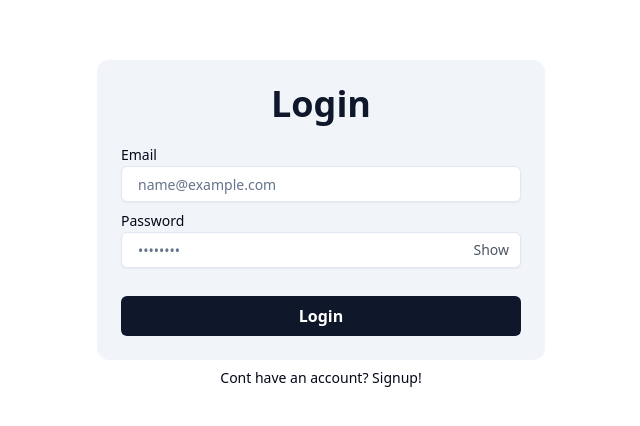
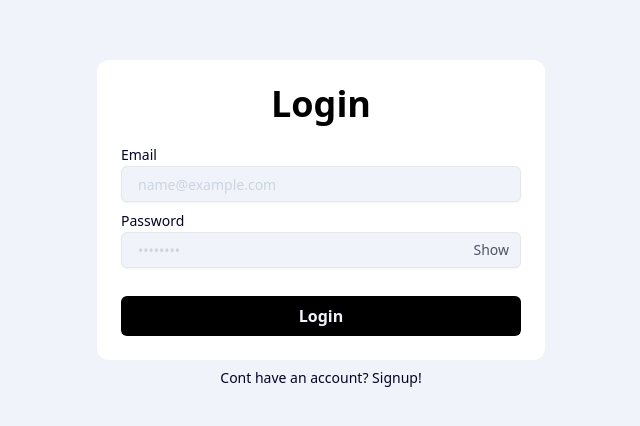
Before and after one commit to Moe-Zbib/wealthwise-frontend, a React (Vite) app: page /auth in a window 1280 px wide. Shown: the part 176-602 px from the top of the page, without its empty margins (319-959 px from the left). Built offline with nearby package versions, Linux system fonts and the light colour scheme.

Commit message:
Creating  Form login

```diff
--- a/package.json
+++ b/package.json
@@ -16,6 +16,7 @@
     "axios": "^1.6.8",
     "class-variance-authority": "^0.7.0",
     "clsx": "^2.1.0",
+    "lucide-react": "^0.363.0",
     "react": "^18.2.0",
     "react-dom": "^18.2.0",
     "react-router-dom": "^6.22.3",
@@ -26,12 +27,12 @@
     "@types/react": "^18.2.64",
     "@types/react-dom": "^18.2.21",
     "@vitejs/plugin-react": "^4.2.1",
-    "autoprefixer": "^10.4.18",
+    "autoprefixer": "^10.4.19",
     "eslint": "^8.57.0",
     "eslint-plugin-react": "^7.34.0",
     "eslint-plugin-react-hooks": "^4.6.0",
     "eslint-plugin-react-refresh": "^0.4.5",
-    "postcss": "^8.4.35",
+    "postcss": "^8.4.38",
     "tailwindcss": "^3.4.1",
     "vite": "^5.1.6"
   }
--- a/src/components/ui/input.jsx
+++ b/src/components/ui/input.jsx
@@ -7,7 +7,7 @@ const Input = React.forwardRef(({ className, type, ...props }, ref) => {
     <input
       type={type}
       className={cn(
-        "flex h-9 w-full rounded-md border border-input bg-transparent px-3 ring-red py-1 text-sm shadow-sm transition-colors file:border-0 file:bg-transparent file:text-sm file:font-medium placeholder:text-muted-foreground focus-visible:outline-none focus-visible:ring-1 focus-visible:ring-ring focus-visible:ring-slate-400 disabled:cursor-not-allowed disabled:opacity-50",
+        "flex h-9 w-full rounded-md border border-input bg-transparent px-3 ring-red py-1 text-sm shadow-sm transition-colors file:border-0 file:bg-transparent file:text-sm file:font-medium   focus-visible:outline-none focus-visible:ring-1 focus-visible:ring-ring focus-visible:ring-slate-400 disabled:cursor-not-allowed disabled:opacity-50",
         className
       )}
       ref={ref}
--- a/src/index.css
+++ b/src/index.css
@@ -2,75 +2,7 @@
 @tailwind components;
 @tailwind utilities;
 
-@layer base {
-  :root {
-    --background: 0 0% 100%;
-    --foreground: 222.2 84% 4.9%;
-
-    --card: 0 0% 100%;
-    --card-foreground: 222.2 84% 4.9%;
-
-    --popover: 0 0% 100%;
-    --popover-foreground: 222.2 84% 4.9%;
-
-    --primary: 222.2 47.4% 11.2%;
-    --primary-foreground: 210 40% 98%;
-
-    --secondary: 210 40% 96.1%;
-    --secondary-foreground: 222.2 47.4% 11.2%;
-
-    --muted: 210 40% 96.1%;
-    --muted-foreground: 215.4 16.3% 46.9%;
-
-    --accent: 210 40% 96.1%;
-    --accent-foreground: 222.2 47.4% 11.2%;
-
-    --destructive: 0 84.2% 60.2%;
-    --destructive-foreground: 210 40% 98%;
-
-    --border: 214.3 31.8% 91.4%;
-    --input: 214.3 31.8% 91.4%;
-    --ring: 222.2 84% 4.9%;
-
-    --radius: 0.5rem;
-  }
-
-  .dark {
-    --background: 222.2 84% 4.9%;
-    --foreground: 210 40% 98%;
-
-    --card: 222.2 84% 4.9%;
-    --card-foreground: 210 40% 98%;
-
-    --popover: 222.2 84% 4.9%;
-    --popover-foreground: 210 40% 98%;
-
-    --primary: 210 40% 98%;
-    --primary-foreground: 222.2 47.4% 11.2%;
-
-    --secondary: 217.2 32.6% 17.5%;
-    --secondary-foreground: 210 40% 98%;
-
-    --muted: 217.2 32.6% 17.5%;
-    --muted-foreground: 215 20.2% 65.1%;
-
-    --accent: 217.2 32.6% 17.5%;
-    --accent-foreground: 210 40% 98%;
-
-    --destructive: 0 62.8% 30.6%;
-    --destructive-foreground: 210 40% 98%;
-
-    --border: 217.2 32.6% 17.5%;
-    --input: 217.2 32.6% 17.5%;
-    --ring: 212.7 26.8% 83.9%;
-  }
+body {
+  color: #040426;
+  background-color: #f0f3fa;
 }
-
-@layer base {
-  * {
-    @apply border-border;
-  }
-  body {
-    @apply bg-background text-foreground;
-  }
-}
--- a/src/lib/utils.js
+++ b/src/lib/utils.js
@@ -1,6 +1,6 @@
-import { clsx } from "clsx";
-import { twMerge } from "tailwind-merge";
+import { clsx } from "clsx"
+import { twMerge } from "tailwind-merge"
 
 export function cn(...inputs) {
-  return twMerge(clsx(inputs));
+  return twMerge(clsx(inputs))
 }
--- a/src/pages/auth/login/useLoginLogic.jsx
+++ b/src/pages/auth/login/useLoginLogic.jsx
@@ -43,6 +43,10 @@ const LoginLogic = () => {
     }
   };
 
+  if (loginMutation.isError) {
+    console.log(loginMutation.error.response.data);
+  }
+
   const onSubmit = (event) => {
     event.preventDefault();
     validate();
--- a/src/pages/auth/signup/SignupLogic.jsx
+++ b/src/pages/auth/signup/SignupLogic.jsx
@@ -82,7 +82,7 @@ const SignupLogic = () => {
 
   if (registerMutation.isError) {
     setExists(registerMutation.error.response.data);
-    console.log(exists);
+    console.log(" ERROR IS", registerMutation.error);
   }
 
   const onSubmit = (event) => {
--- a/src/pages/auth/signup/index.jsx
+++ b/src/pages/auth/signup/index.jsx
@@ -12,8 +12,6 @@ const Signup = () => {
 
   return (
     <AuthForm buttonTitle={"Signup"} title={"Signup"} handleSubmit={onSubmit}>
-      <Input type="email" placeholder="Email" />
-
       <div className="flex s gap-4">
         <TextInput
           title={"First Name"}
--- a/src/queries/authQueries.jsx
+++ b/src/queries/authQueries.jsx
@@ -5,7 +5,11 @@ import { AUTH_API } from "../api/endpoints/authEndpoints";
 const authQueries = () => {
   const loginMutation = useMutation({
     mutationFn: (loginData) => {
-      return axios.post(AUTH_API.LOGIN, loginData);
+      try {
+        return axios.post(AUTH_API.LOGIN, loginData);
+      } catch (err) {
+        return err;
+      }
     },
   });
 
@@ -14,8 +18,8 @@ const authQueries = () => {
       try {
         const res = await axios.post(AUTH_API.REGISTER, signupData);
         return res.data;
-      } catch (e) {
-        return e;
+      } catch (err) {
+        return err;
       }
     },
     onSuccess: (data) => {
--- a/tailwind.config.js
+++ b/tailwind.config.js
@@ -1,77 +1,15 @@
 /** @type {import('tailwindcss').Config} */
-module.exports = {
-  darkMode: ["class"],
-  content: [
-    './pages/**/*.{js,jsx}',
-    './components/**/*.{js,jsx}',
-    './app/**/*.{js,jsx}',
-    './src/**/*.{js,jsx}',
-  ],
-  prefix: "",
+export default {
+  content: ["./index.html", "./src/**/*.{js,ts,jsx,tsx}"],
   theme: {
-    container: {
-      center: true,
-      padding: "2rem",
-      screens: {
-        "2xl": "1400px",
-      },
-    },
     extend: {
       colors: {
-        border: "hsl(var(--border))",
-        input: "hsl(var(--input))",
-        ring: "hsl(var(--ring))",
-        background: "hsl(var(--background))",
-        foreground: "hsl(var(--foreground))",
-        primary: {
-          DEFAULT: "hsl(var(--primary))",
-          foreground: "hsl(var(--primary-foreground))",
-        },
-        secondary: {
-          DEFAULT: "hsl(var(--secondary))",
-          foreground: "hsl(var(--secondary-foreground))",
-        },
-        destructive: {
-          DEFAULT: "hsl(var(--destructive))",
-          foreground: "hsl(var(--destructive-foreground))",
-        },
-        muted: {
-          DEFAULT: "hsl(var(--muted))",
-          foreground: "hsl(var(--muted-foreground))",
-        },
-        accent: {
-          DEFAULT: "hsl(var(--accent))",
-          foreground: "hsl(var(--accent-foreground))",
-        },
-        popover: {
-          DEFAULT: "hsl(var(--popover))",
-          foreground: "hsl(var(--popover-foreground))",
-        },
-        card: {
-          DEFAULT: "hsl(var(--card))",
-          foreground: "hsl(var(--card-foreground))",
-        },
-      },
-      borderRadius: {
-        lg: "var(--radius)",
-        md: "calc(var(--radius) - 2px)",
-        sm: "calc(var(--radius) - 4px)",
-      },
-      keyframes: {
-        "accordion-down": {
-          from: { height: "0" },
-          to: { height: "var(--radix-accordion-content-height)" },
-        },
-        "accordion-up": {
-          from: { height: "var(--radix-accordion-content-height)" },
-          to: { height: "0" },
-        },
-      },
-      animation: {
-        "accordion-down": "accordion-down 0.2s ease-out",
-        "accordion-up": "accordion-up 0.2s ease-out",
+        secondary: "#ffffff",
+        background: "#f0f3fa",
+        accent: "#808080",
+        primary: "black",
       },
     },
   },
-  plugins: [require("tailwindcss-animate")],
-}
+  plugins: [],
+};
```
Also changed, not shown: src/pages/auth/animation.css (deleted, +0 -21 lines), 1 other file (tests, documents, lock files or other folders).
